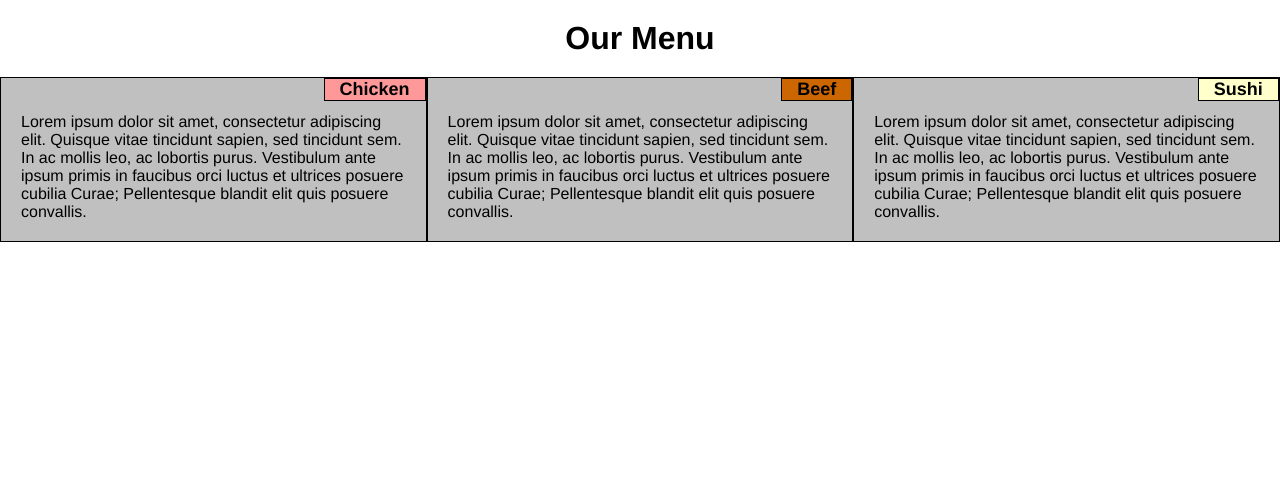
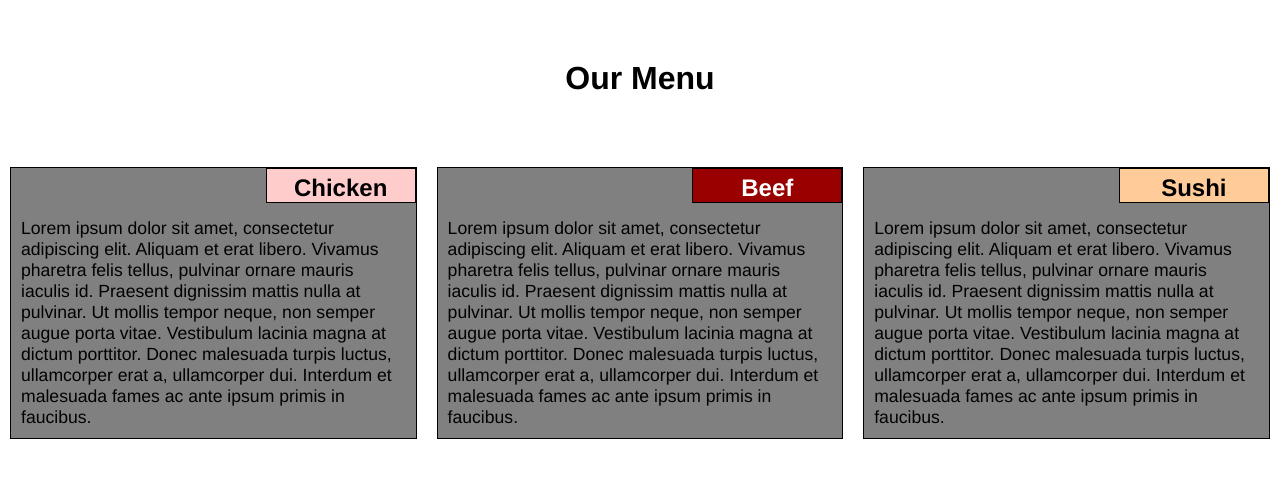
Before and after one commit to jsjackson263/module2-exercise, a plain HTML site: page index.html in a window 1280 px wide. Drawn offline with Linux system fonts and the light colour scheme.

Commit message:
fix styling issues

```diff
--- a/css/master.css
+++ b/css/master.css
@@ -1,4 +1,4 @@
-/********** Generic Styling **********/
+/********** GENERIC Styling **********/
 
 * {
   box-sizing: border-box;
@@ -7,23 +7,21 @@
   padding:0;
 }
 
+body {
+  font-size: 100%;
+}
+
 h1 {
+  margin: 60px;
   text-align: center;
-  margin-top: 20px;
-  margin-bottom: 20px;
 }
 
 section {
   border: 1px solid black;
-  padding: 20px;
-  background-color: #C0C0C0;
   position: relative;
-
-  /* this is the only property that aligns the blocks properly,
-  but doesn't  allow for margins */
-  /* margin: auto; */
-  margin: 15px;
-
+  padding-top: 40px;
+  background-color: #808080; /* gey background */
+  margin: 10px;
 }
 
 p {
@@ -31,34 +29,38 @@ p {
   position: absolute;
   top:0;
   right:0;
-  margin-bottom: 20px;
-  padding-left: 15px;
-  padding-right: 15px;
-  font-size: large;
+  width: 150px;
+  height: 35px;
+  padding: 5px;
+  text-align: center;
+  font-size: 1.5em;
   font-weight: bold;
-
 }
 
 .menu-text {
-  margin-top: 15px;
+  margin: 10px;
+  font-size: 1.1em;
 }
 
 #chicken {
-  background-color: #FF9999;
+  background-color:  #FFCCCC;  /* pink background */
 }
 
 #beef {
-  background-color: #CC6600;
+  background-color: #990000;
+  color: #FFFFFF; /* make font color white, since backgroung is red */
 }
 
 #sushi {
-  background-color: #FFFFCC;
+  background-color: #FFCC99; /* tan background */
 }
 
 
 .row {
   width: 100%;
 }
+
+/********** MEDIA Styling **********/
 
 /********** Large devices only **********/
 @media (min-width: 992px) {
--- a/index.html
+++ b/index.html
@@ -12,26 +12,31 @@
 
     <div class="container">
       <div class="row">
-          <section class="col-lg-4 col-md-6 col-sm-12">
-            <p id="chicken">Chicken</p>
-            <div class="menu-text">
-              Lorem ipsum dolor sit amet, consectetur adipiscing elit. Quisque vitae tincidunt sapien, sed tincidunt sem. In ac mollis leo, ac lobortis purus. Vestibulum ante ipsum primis in faucibus orci luctus et ultrices posuere cubilia Curae; Pellentesque blandit elit quis posuere convallis.
+          <div class="col-lg-4 col-md-6 col-sm-12">
+            <section>
+              <p id="chicken">Chicken</p>
+              <div class="menu-text">
+                Lorem ipsum dolor sit amet, consectetur adipiscing elit. Aliquam et erat libero. Vivamus pharetra felis tellus, pulvinar ornare mauris iaculis id. Praesent dignissim mattis nulla at pulvinar. Ut mollis tempor neque, non semper augue porta vitae. Vestibulum lacinia magna at dictum porttitor. Donec malesuada turpis luctus, ullamcorper erat a, ullamcorper dui. Interdum et malesuada fames ac ante ipsum primis in faucibus.
+              </div>
+            </section>
+          </div>
+          <div class="col-lg-4 col-md-6 col-sm-12">
+            <section>
+              <p id="beef">Beef</p>
+              <div class="menu-text">
+                Lorem ipsum dolor sit amet, consectetur adipiscing elit. Aliquam et erat libero. Vivamus pharetra felis tellus, pulvinar ornare mauris iaculis id. Praesent dignissim mattis nulla at pulvinar. Ut mollis tempor neque, non semper augue porta vitae. Vestibulum lacinia magna at dictum porttitor. Donec malesuada turpis luctus, ullamcorper erat a, ullamcorper dui. Interdum et malesuada fames ac ante ipsum primis in faucibus.
             </div>
-          </section>
-          <section class="col-lg-4 col-md-6 col-sm-12">
-            <p id="beef">Beef</p>
-            <div class="menu-text">
-              Lorem ipsum dolor sit amet, consectetur adipiscing elit. Quisque vitae tincidunt sapien, sed tincidunt sem. In ac mollis leo, ac lobortis purus. Vestibulum ante ipsum primis in faucibus orci luctus et ultrices posuere cubilia Curae; Pellentesque blandit elit quis posuere convallis.
-            </div>
-          </section>
-          <section class="col-lg-4 col-md-12 col-sm-12">
+            </section>
+          </div>
+          <div class="col-lg-4 col-md-12 col-sm-12">
+            <section>
             <p id="sushi">Sushi</p>
             <div class="menu-text">
-              Lorem ipsum dolor sit amet, consectetur adipiscing elit. Quisque vitae tincidunt sapien, sed tincidunt sem. In ac mollis leo, ac lobortis purus. Vestibulum ante ipsum primis in faucibus orci luctus et ultrices posuere cubilia Curae; Pellentesque blandit elit quis posuere convallis.
+              Lorem ipsum dolor sit amet, consectetur adipiscing elit. Aliquam et erat libero. Vivamus pharetra felis tellus, pulvinar ornare mauris iaculis id. Praesent dignissim mattis nulla at pulvinar. Ut mollis tempor neque, non semper augue porta vitae. Vestibulum lacinia magna at dictum porttitor. Donec malesuada turpis luctus, ullamcorper erat a, ullamcorper dui. Interdum et malesuada fames ac ante ipsum primis in faucibus.
             </div>
-          </section>
+            </section>
+          </div>
         </div>
-
       </div>
 
   </body>
```
